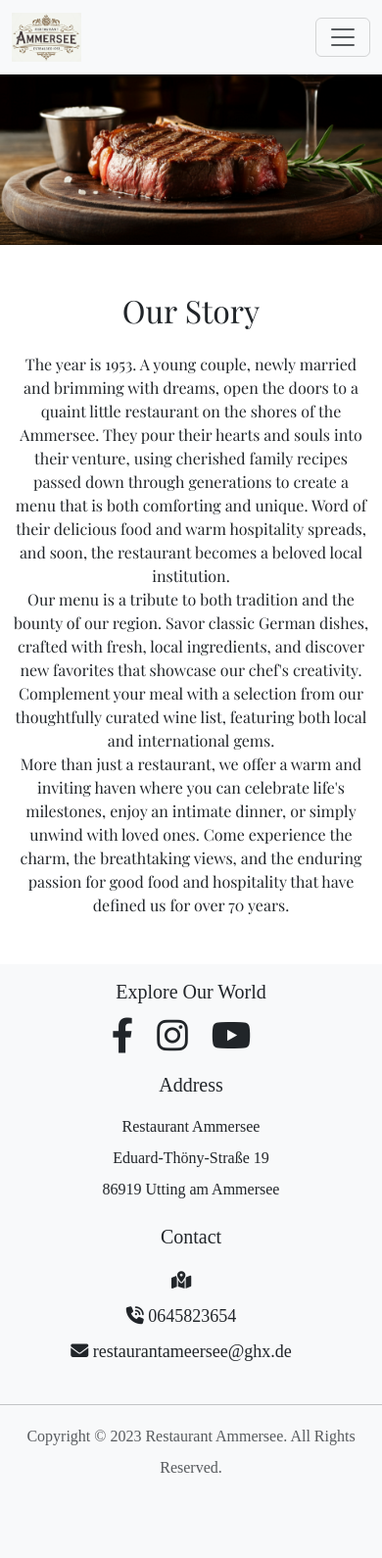
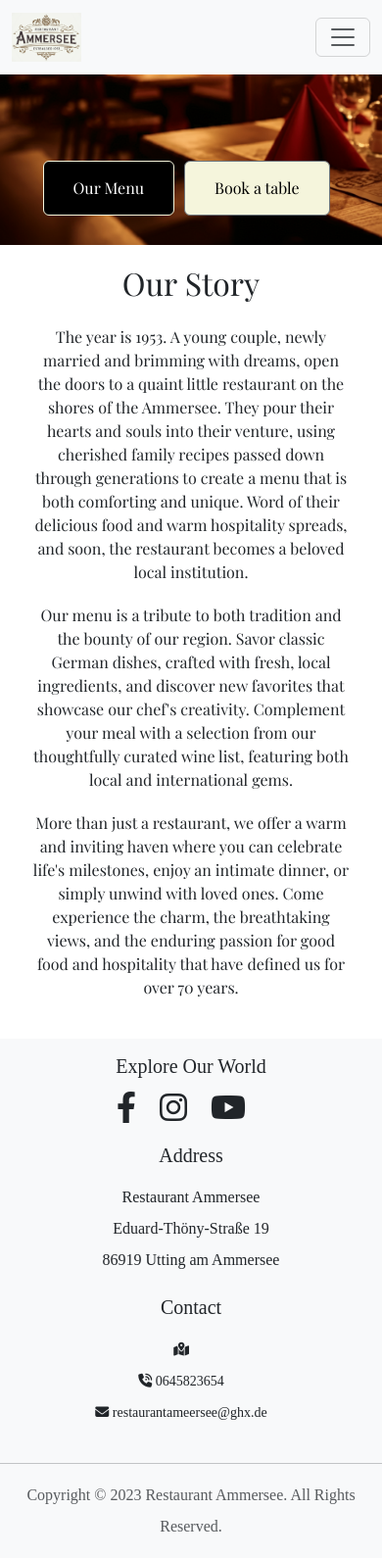
Before and after one commit to Amila3951/restaurant_ammersee, a Django app: page / in a window 390 px wide. Shown: the whole page at 98% size. Before the commit the page ends 1503 px from the top, so only its background shows below. Run offline with Django 4.2, Linux system fonts and the light colour scheme.

Commit message:
Improve website styling and responsiveness: Moved buttons to the bottom of the hero image; Improved the 'About Us' section; Removed unnecessary styles and improved organization

```diff
--- a/restaurant/static/restaurant/style.css
+++ b/restaurant/static/restaurant/style.css
@@ -1,45 +1,17 @@
-html,
-body {
-
+html, body {
   width: 100%;
   margin: 0;
   font-family: 'Playfair Display', serif;
   display: flex;
-}
-
-body {
-  display: flex;
   flex-direction: column;
 }
 
-h1,
-h2,
-h3,
-h4,
-h5,
-h6,
-p {
+h1, h2, h3, h4, h5, h6, p {
   margin: 0;
 }
 
 .spaced-paragraph {
   margin-top: 20px;
-}
-
-.form-control[type="date"]::-webkit-calendar-picker-indicator {
-  color: gray;
-}
-
-.form-control[type="date"]::-webkit-inner-spin-button {
-  display: none;
-}
-
-.form-control[type="date"]::-webkit-calendar-picker-indicator:hover {
-  cursor: pointer;
-}
-
-input[type="date"]::-webkit-calendar-picker-indicator {
-  opacity: 0.5;
 }
 
 .navbar {
@@ -98,14 +70,26 @@ nav.navbar .navbar-brand img {
   font-size: 1.5rem;
 }
 
-.slide-options {
-  margin-top: 20px;
+#hero .slide-options {
+  position: absolute;
+  bottom: 60px;
+  left: 50%;
+  transform: translateX(-50%);
+  display: flex;
+  justify-content: center;
+  width: 100%;
+  z-index: 10;
 }
 
 .slide-options a {
   margin-right: 10px;
   display: inline-block;
   margin-bottom: 10px;
+}
+
+.btn {
+  font-size: 1.2rem;
+  padding: 15px 30px;
 }
 
 .btn:hover {
@@ -115,6 +99,11 @@ nav.navbar .navbar-brand img {
 #about {
   padding: 80px 0;
   text-align: center;
+}
+
+#about p {
+  margin-bottom: 20px;
+  font-size: 20px;
 }
 
 .content-wrapper {
@@ -141,7 +130,6 @@ footer a {
   color: inherit;
   display: inline-block;
   margin-right: 20px;
-  font-size: 18px;
 }
 
 footer .h3 {
@@ -152,6 +140,15 @@ footer .h3 {
 @media (max-width: 768px) {
   #hero img {
     height: 300px;
+  }
+
+  #hero .slide-options {
+    bottom: 20px;
+  }
+
+  .btn {
+    font-size: 1rem;
+    padding: 15px 30px;
   }
 
   .carousel-caption {
@@ -172,7 +169,7 @@ footer .h3 {
   }
 
   #about {
-    padding: 20px 0;
+    padding: 20px;
   }
 
   #about h2 {
--- a/restaurant/templates/reservations/home.html
+++ b/restaurant/templates/reservations/home.html
@@ -4,22 +4,22 @@
 {% block content %}
 
 <div id="hero">
-  <img src="{% static 'restaurant/images/cover2.png' %}" class="d-block w-100" alt="Cover 2">
-  <div class="carousel-caption">
-    <div class="container">
+  <img src="{% static 'restaurant/images/cover5.png' %}" class="d-block w-100" alt="Cover 2">
+  <div class="container">
+    <div class="slide-options">
+      <a href="{% url 'restaurant:menu' %}" class="btn btn-primary"
+        style="background-color: black; border-color: beige;">Our Menu</a>
+      <a href="{% url 'restaurant:make_reservation' %}" class="btn btn-secondary"
+        style="background-color: beige; color: black;">Book a table</a>
+    </div>
+    <div class="carousel-caption">
       <h3>Welcome to Restaurant Ammersee</h3>
       <p class="spaced-paragraph">Discover culinary delights with a beautiful view of the lake.</p>
-      <div class="slide-options">
-        <a href="{% url 'restaurant:menu' %}" class="btn btn-primary"
-          style="background-color: black; border-color: beige;">Our Menu</a>
-        <a href="{% url 'restaurant:make_reservation' %}" class="btn btn-secondary"
-          style="background-color: beige; color: black;">Book a table</a>
-      </div>
     </div>
   </div>
 </div>
 
-<div id="about" class="py-5">
+<div id="about" class="py-7">
   <div class="container">
     <div class="row justify-content-center">
       <div class="col-md-8">
@@ -29,12 +29,12 @@
           restaurant on the shores of the Ammersee. They pour their hearts and souls into their venture, using
           cherished family recipes passed down through generations to create a menu that is both comforting and
           unique. Word of their delicious food and warm hospitality spreads, and soon, the restaurant becomes a
-          beloved local institution.</p>
+          beloved local institution.<br> </p>
         <p> Our menu is a tribute to both tradition and the bounty of our region. Savor classic German dishes,
           crafted
           with fresh, local ingredients, and discover new favorites that showcase our chef's creativity. Complement
           your meal with a selection from our thoughtfully curated wine list, featuring both local and international
-          gems.</p>
+          gems. <br> </p>
         <p> More than just a restaurant, we offer a warm and inviting haven where you can celebrate life's
           milestones,
           enjoy an intimate dinner, or simply unwind with loved ones. Come experience the charm, the breathtaking
```
